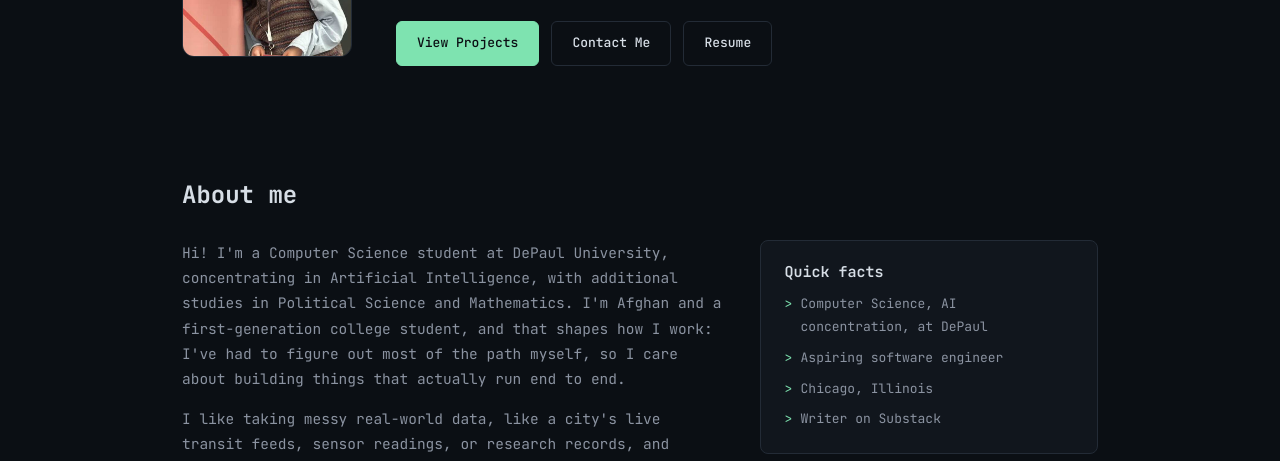
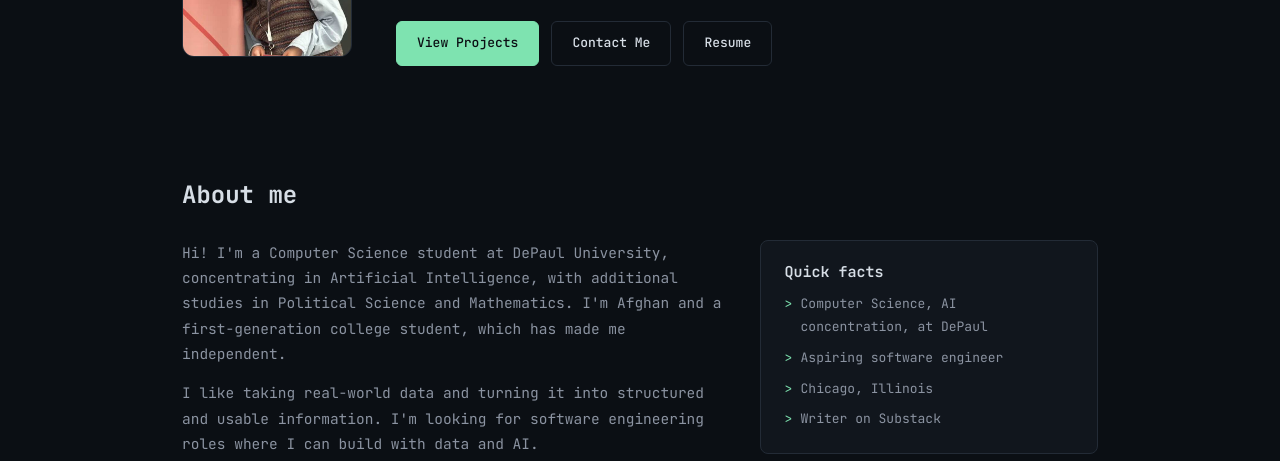
Before and after one commit to Mursssal/mursalfahimi_portfolio, a plain HTML site: page index.html in a window 1280 px wide. Shown: the part 271-732 px from the top of the page. Drawn offline with Linux system fonts and the light colour scheme.

Commit message:
Revise about section for clarity and conciseness
Updated personal description and interests in the about section.

```diff
--- a/index.html
+++ b/index.html
@@ -49,9 +49,9 @@
     <h2>About me</h2>
     <div class="about-grid">
       <div class="about-copy">
-        <p>Hi! I'm a Computer Science student at DePaul University, concentrating in Artificial Intelligence, with additional studies in Political Science and Mathematics. I'm Afghan and a first-generation college student, and that shapes how I work: I've had to figure out most of the path myself, so I care about building things that actually run end to end.</p>
-        <p>I like taking messy real-world data, like a city's live transit feeds, sensor readings, or research records, and turning it into something structured and usable. I'm looking for software engineering roles where I can build with data and AI.</p>
-        <p>Outside of code, I write on Substack about women in tech, film, and fashion.</p>
+        <p>Hi! I'm a Computer Science student at DePaul University, concentrating in Artificial Intelligence, with additional studies in Political Science and Mathematics. I'm Afghan and a first-generation college student, which has made me independent.</p>
+        <p>I like taking real-world data and turning it into structured and usable information. I'm looking for software engineering roles where I can build with data and AI.</p>
+        <p>Outside of code, I write on Substack about women in tech, film, and fashion and read about politics. </p>
         <div class="social-row">
           <a href="https://github.com/Mursssal" target="_blank" rel="noopener">GitHub</a>
           <a href="https://linkedin.com/in/MursalFahimi" target="_blank" rel="noopener">LinkedIn</a>
```
